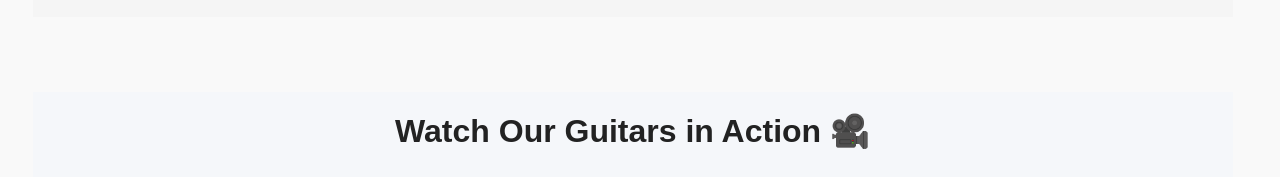
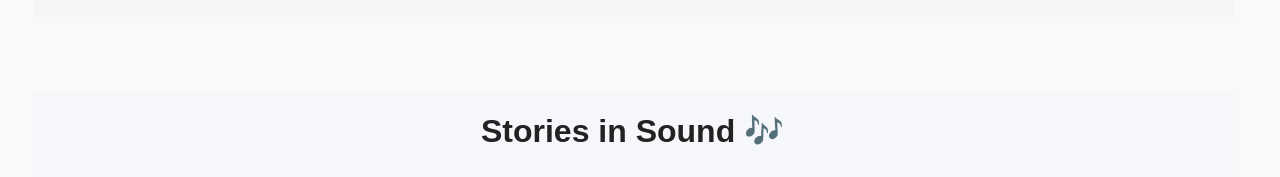
Before and after one commit to Kelin2003-byte/KelinStore, a plain HTML site: page index.html in a window 1280 px wide. Shown: the part 1132-1309 px from the top of the page. Drawn offline with Linux system fonts and the light colour scheme; grey boxes are pictures that could not be loaded.

Commit message:
Update index.html

```diff
--- a/index.html
+++ b/index.html
@@ -122,7 +122,7 @@
 
 <!-- Video Section -->
 <div id="videos">
-  <h3>Watch Our Guitars in Action 🎥</h3>
+  <h3>Stories in Sound 🎶</h3>
 
   <!-- Arrow Buttons -->
   <button class="scroll-btn left" onclick="scrollVideos(-1)">&#10094;</button>
@@ -265,4 +265,5 @@ function scrollVideos(direction) {
 
 
     </body>
+
 </html>
```
